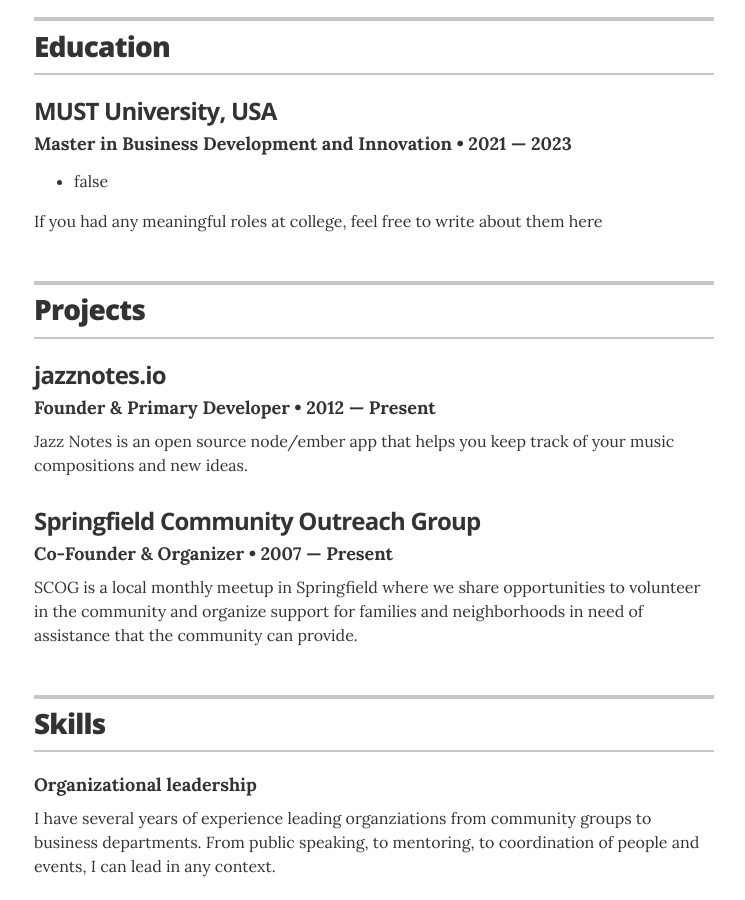
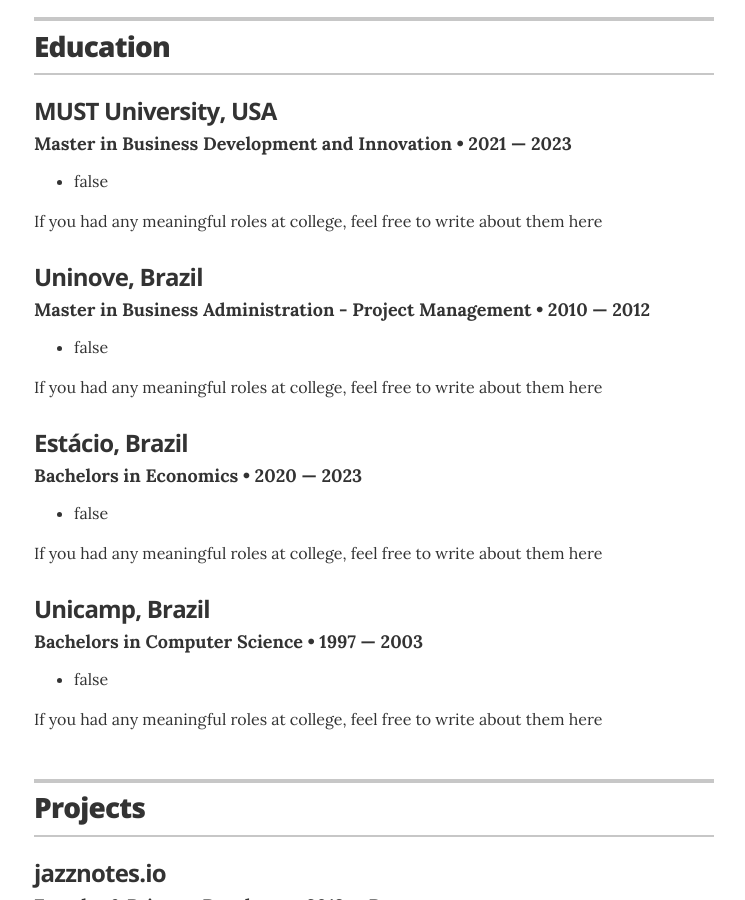
Before and after one commit to fdagaldino/fdagaldino.github.io, a Jekyll site: the page built from index.html, in a window 1280 px wide and 900 px high, scrolled down 723 px. Shown: the whole window, without its empty margins (266-1011 px from the left). Built offline with Jekyll 4.4.1, drawn with Linux system fonts in a browser that asks for light colours.

Commit message:
Update education.yml

```diff
--- a/_data/education.yml
+++ b/_data/education.yml
@@ -5,3 +5,24 @@
   awards:
     - award: no
   summary: If you had any meaningful roles at college, feel free to write about them here
+
+- degree: Master in Business Administration - Project Management
+  uni: Uninove, Brazil
+  year: 2010 &mdash; 2012
+  awards:
+    - award: no
+  summary: If you had any meaningful roles at college, feel free to write about them here
+
+- degree: Bachelors in Economics
+  uni: Estácio, Brazil
+  year: 2020 &mdash; 2023
+  awards:
+    - award: no
+  summary: If you had any meaningful roles at college, feel free to write about them here
+
+- degree: Bachelors in Computer Science
+  uni: Unicamp, Brazil
+  year: 1997 &mdash; 2003
+  awards:
+    - award: no
+  summary: If you had any meaningful roles at college, feel free to write about them here
```
